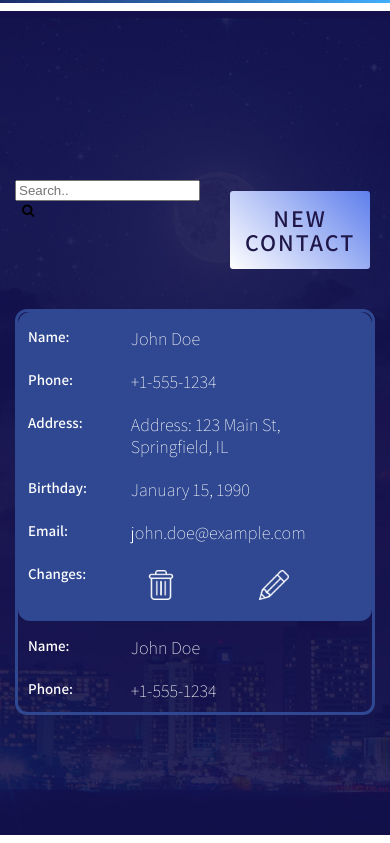
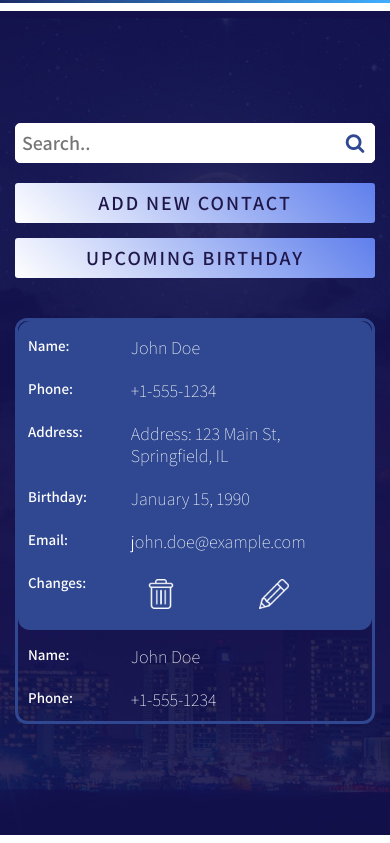
Before and after one commit to AlyonaEcnos/per-as, a plain HTML site: page table.html in a window 390 px wide. Shown: the part 75-918 px from the top of the page. Drawn offline with Linux system fonts and the light colour scheme; files whose address does not match are found by name.

Commit message:
table.html

```diff
--- a/css/style.scss
+++ b/css/style.scss
@@ -116,6 +116,13 @@ button {
     &:focus {
       opacity: 0.8;
     }
+
+    &.btn-2 {
+      width: auto;
+      font-size: 20px;
+      line-height: 20px;
+      padding: 10px 15px;
+    }
   }
 }
 .table-btns-wrap {
@@ -190,6 +197,10 @@ button {
         background-color: #ffffff;
         color: #1b2c64;
         font-family: inherit;
+        &:hover,
+        &:focus {
+          background-color: #adbdf5;
+        }
       }
     }
 
@@ -370,6 +381,88 @@ img {
 .serch-row {
   &.pb40 {
     padding-bottom: 40px;
+  }
+
+  @media (max-width: 1024px) {
+    flex-direction: column;
+  }
+
+  .search-container {
+    @media (max-width: 1024px) {
+      padding-bottom: 20px;
+      width: 100%;
+      position: relative;
+    }
+    form {
+      input,
+      select {
+        box-sizing: border-box;
+        padding-right: 6px;
+        padding-left: 6px;
+        height: 40px;
+        min-width: 400px;
+        border-radius: 5px 0px 0px 5px;
+        font-size: 20px;
+        font-weight: 400;
+        background-color: #ffffff;
+        border: 1px solid #ffffff;
+        color: #1b2c64;
+        font-family: inherit;
+
+        @media (max-width: 1024px) {
+          min-width: 100%;
+          border-radius: 5px;
+        }
+        &:hover,
+        &:focus {
+          background-color: #adbdf5;
+        }
+      }
+
+      button {
+        margin-left: -4px;
+        box-sizing: border-box;
+        height: 40px;
+        min-width: 40px;
+        border-radius: 0px 5px 5px 0px;
+        font-size: 20px;
+        font-weight: 400;
+        background-color: #ffffff;
+        border: 1px solid #ffffff;
+        color: #2f4891;
+        font-family: inherit;
+
+        @media (max-width: 1024px) {
+          position: absolute;
+          top: 0;
+          right: 0;
+        }
+        &:hover,
+        &:focus {
+          background-color: #adbdf5;
+        }
+      }
+    }
+  }
+
+  .btns-wrap {
+    padding: 0;
+    @media (max-width: 1024px) {
+      width: 100%;
+      flex-direction: column;
+    }
+    .btn-2 {
+      @media (max-width: 1024px) {
+        width: 100%;
+        margin: 0;
+      }
+
+      &:first-child {
+        @media (max-width: 1024px) {
+          margin-bottom: 15px;
+        }
+      }
+    }
   }
 }
 
--- a/table.html
+++ b/table.html
@@ -89,15 +89,18 @@
         <div class="section-wrap">
           <div class="serch-row pb40 display-flex">
             <div class="search-container">
-              <form action="/action_page.php">
+              <form action="">
                 <input type="text" placeholder="Search.." name="search" />
                 <button type="submit"><i class="fa fa-search"></i></button>
               </form>
             </div>
             <div class="btns-wrap">
-              <a href="" class="btn-1" target="_blank">
-                <span>new contact</span>
+              <a href="" class="btn-1 btn-2" target="_blank">
+                <span>add new contact</span>
               </a>
+              <button type="button" class="btn-1 btn-2">
+                <span>upcoming birthday</span>
+              </button>
             </div>
           </div>
           <div class="table-wrapper">
```
Also changed, not shown: css/style.css, css/style.min.css.
